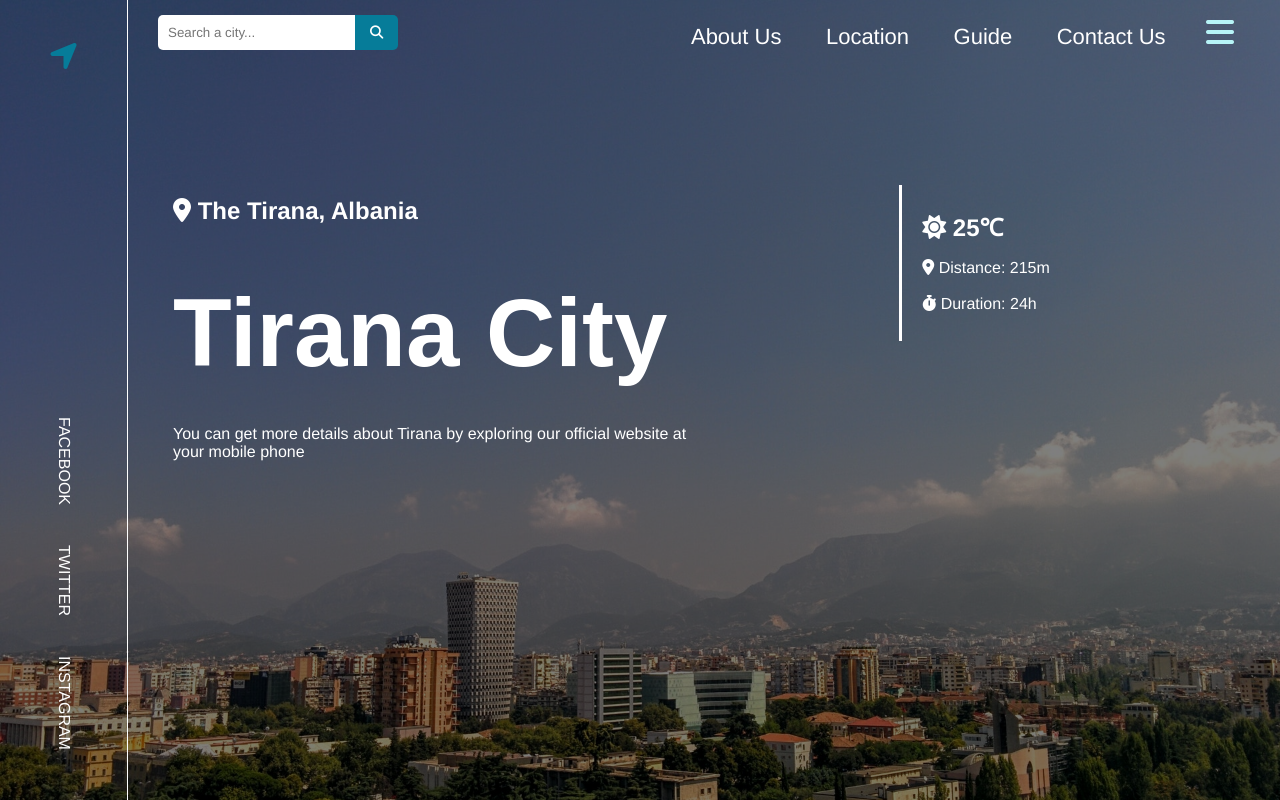
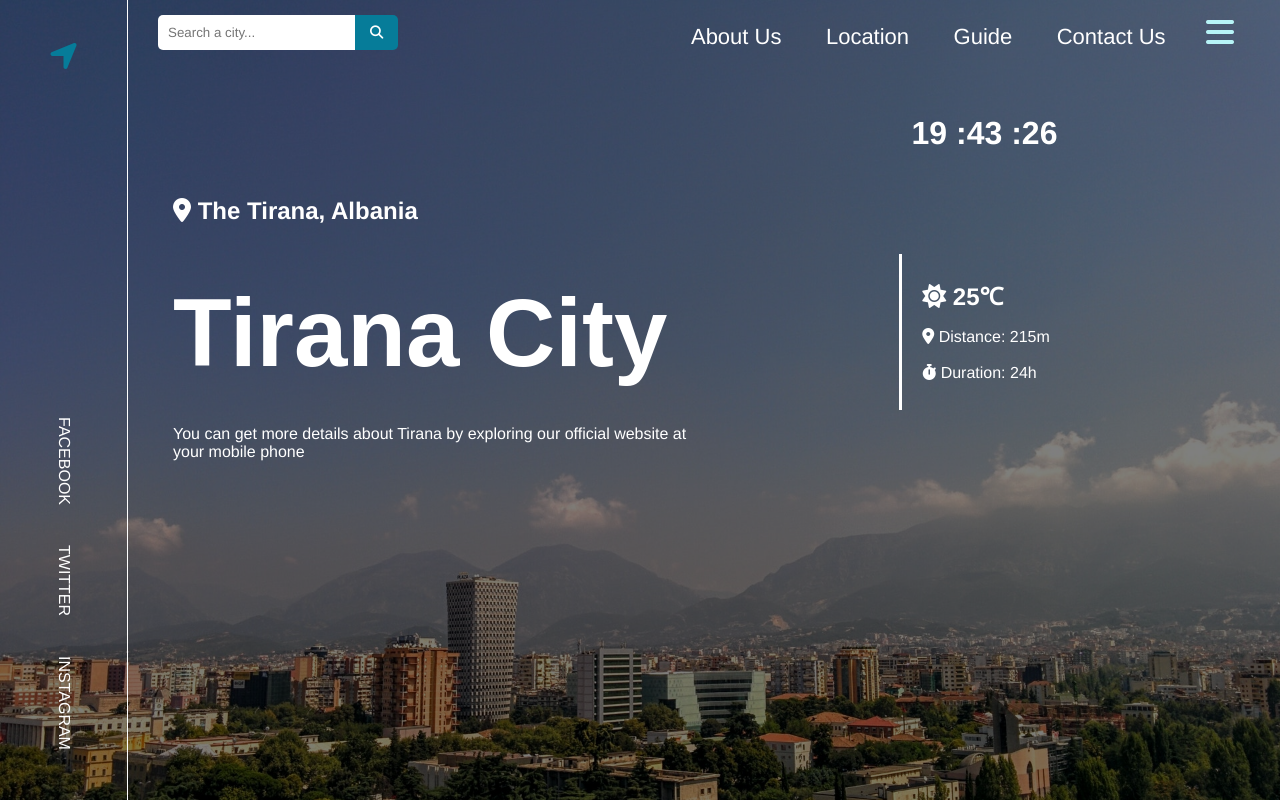
Before and after one commit to Eklid/weatherApp, a plain HTML site: page index.html in a window 1280 px wide. Drawn offline with Linux system fonts and the light colour scheme.

Commit message:
Time done

```diff
--- a/app.js
+++ b/app.js
@@ -1,3 +1,14 @@
+function onShowTime() {
+  let hoursElement = document.getElementById("hours");
+  let minutesElement = document.getElementById("minutes");
+  let secondsElement = document.getElementById("seconds");
+
+  let date = new Date();
+  hoursElement.innerText = date.getHours() + " : ";
+  minutesElement.innerText = "  " + date.getMinutes() + " : ";
+  secondsElement.innerText = date.getSeconds();
+}
+setInterval(onShowTime, 1000);
 function onSearch() {
   let city = document.getElementById("city-search").value;
 
--- a/index.css
+++ b/index.css
@@ -133,9 +133,13 @@ body {
 .showcase-right {
   display: flex;
   align-items: center;
-  justify-content: center;
+  justify-content: space-around;
+  flex-direction: column;
 }
 
+.time {
+  display: flex;
+}
 .infos {
   border-left: 3px solid white;
   padding: 20px;
--- a/index.html
+++ b/index.html
@@ -52,6 +52,11 @@
             </p>
           </div>
           <div class="showcase-right">
+            <div class="time">
+              <h1 id="hours"></h1>
+              <h1 id="minutes"></h1>
+              <h1 id="seconds"></h1>
+            </div>
             <div class="infos">
               <h2 id="gradeCelcius"><i class="fas fa-sun"></i> 25&#8451;</h2>
               <p id="distance">
```
